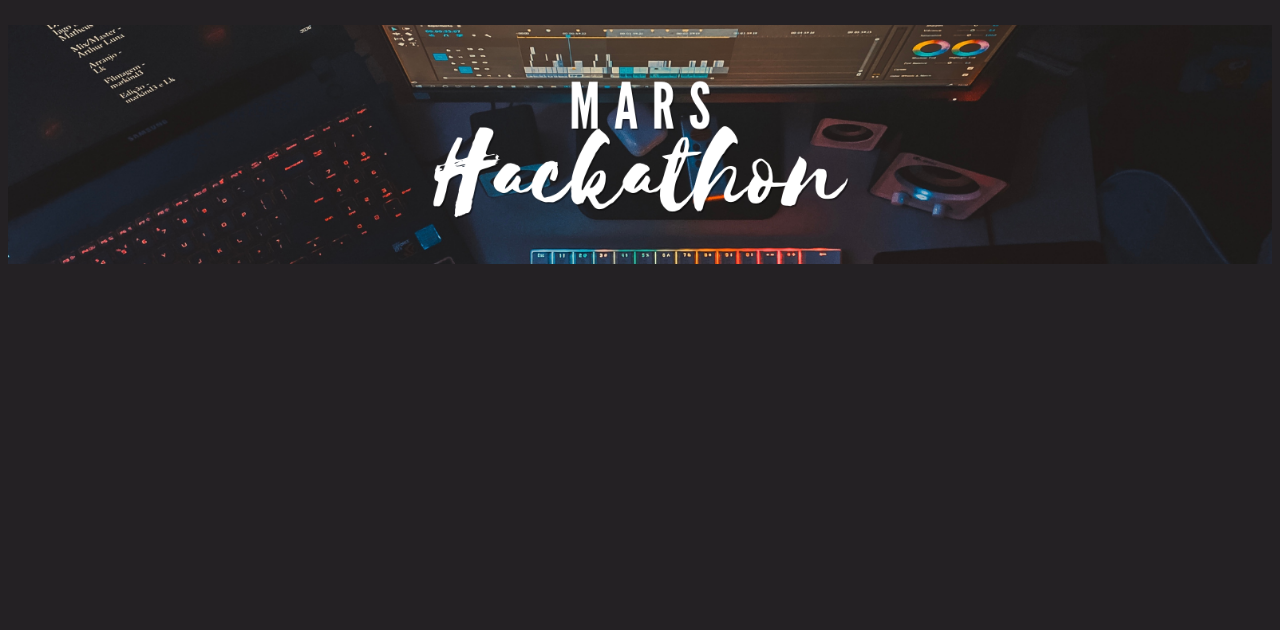
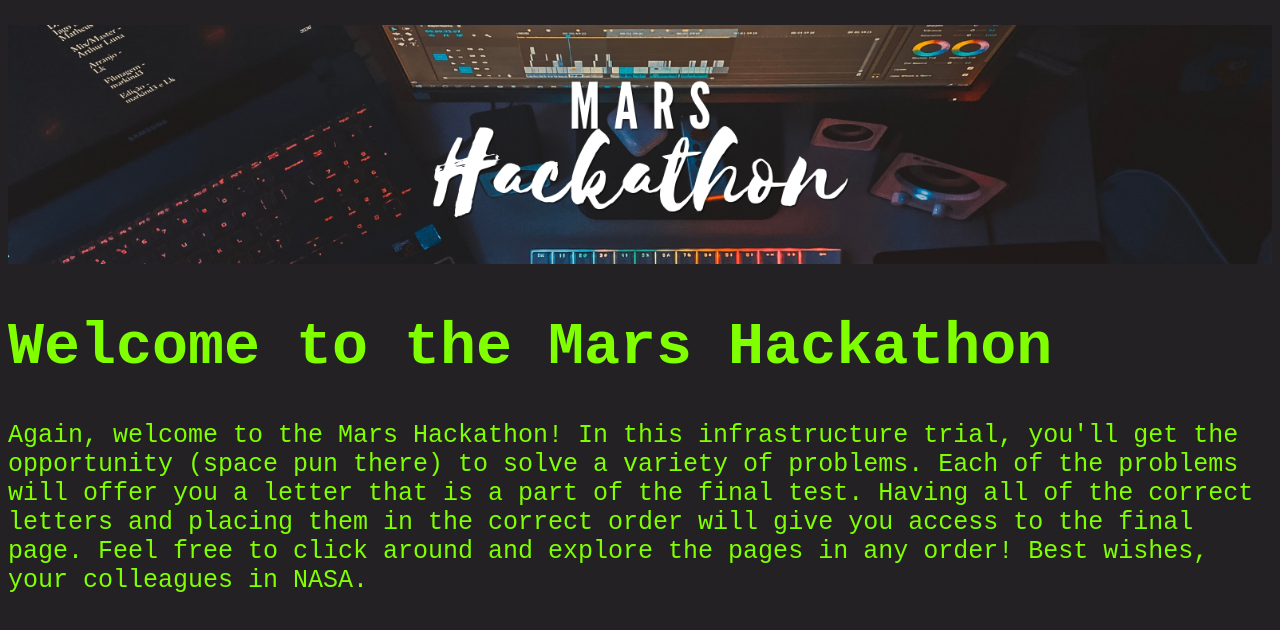
Before and after one commit to grexcode/marshackathon, a plain HTML site: page index.html in a window 1280 px wide. Drawn offline with Linux system fonts and the light colour scheme.

Commit message:
Update index.html

```diff
--- a/index.html
+++ b/index.html
@@ -28,5 +28,7 @@ font-size: 25px;
 </head>
 <body>
 <p align="center"><img src="headerbanner.png"></p>
+ <h1>Welcome to the Mars Hackathon</h1>
+ <p>Again, welcome to the Mars Hackathon! In this infrastructure trial, you'll get the opportunity (space pun there) to solve a variety of problems. Each of the problems will offer you a letter that is a part of the final test. Having all of the correct letters and placing them in the correct order will give you access to the final page. Feel free to click around and explore the pages in any order! Best wishes, your colleagues in NASA.</p>
 </body>
 </html>
```
